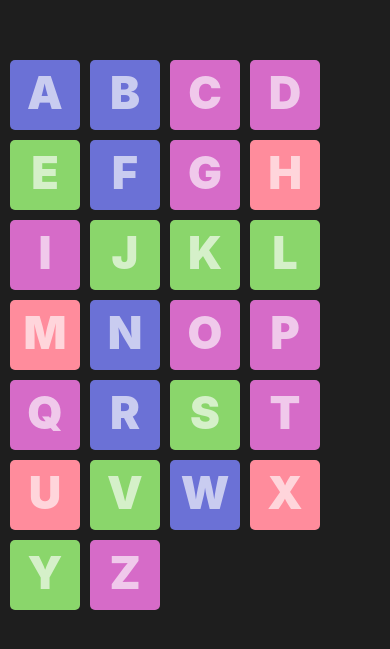
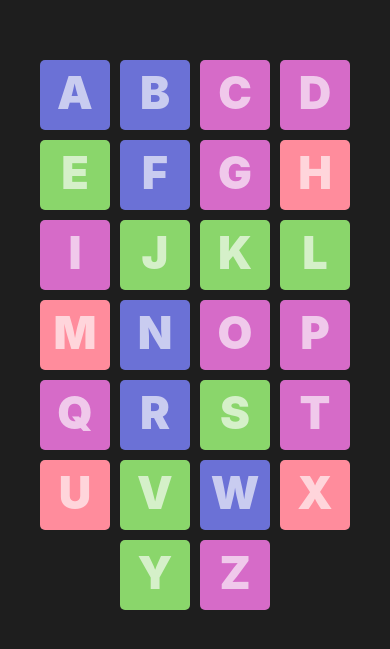
Before and after one commit to LizandroBackEnd/Practices_abecedario, a React Native app: screen / in a window 390 px wide. Shown: the part 165-814 px from the top of the page. Built offline with nearby package versions, Linux system fonts and the light colour scheme.

Commit message:
center layout

```diff
--- a/src/components/Layout.jsx
+++ b/src/components/Layout.jsx
@@ -17,5 +17,6 @@ const styles = StyleSheet.create({
         flexDirection: 'row',
         flexWrap: 'wrap',
         gap: 10,
+        justifyContent: 'center',
     }
 })
```
